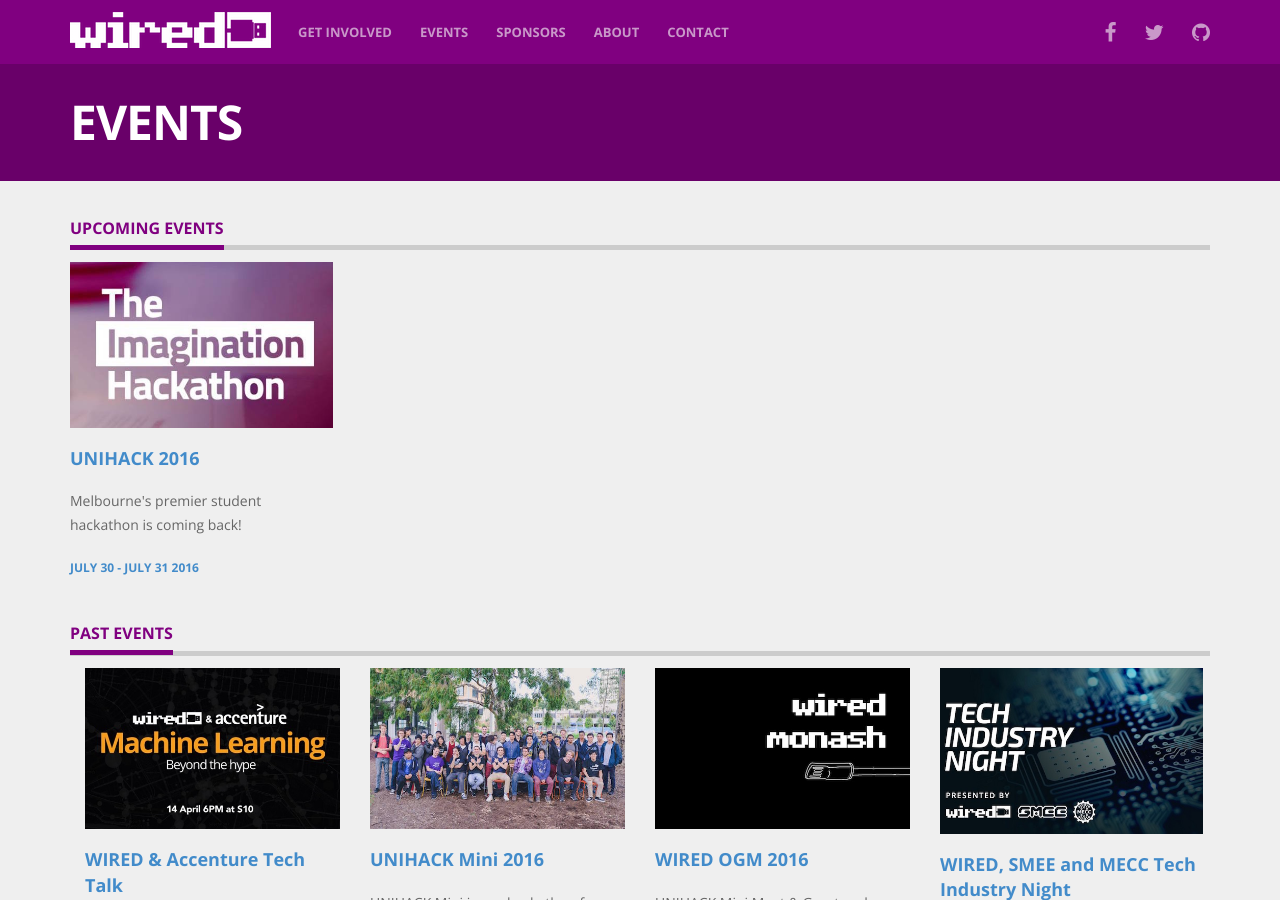
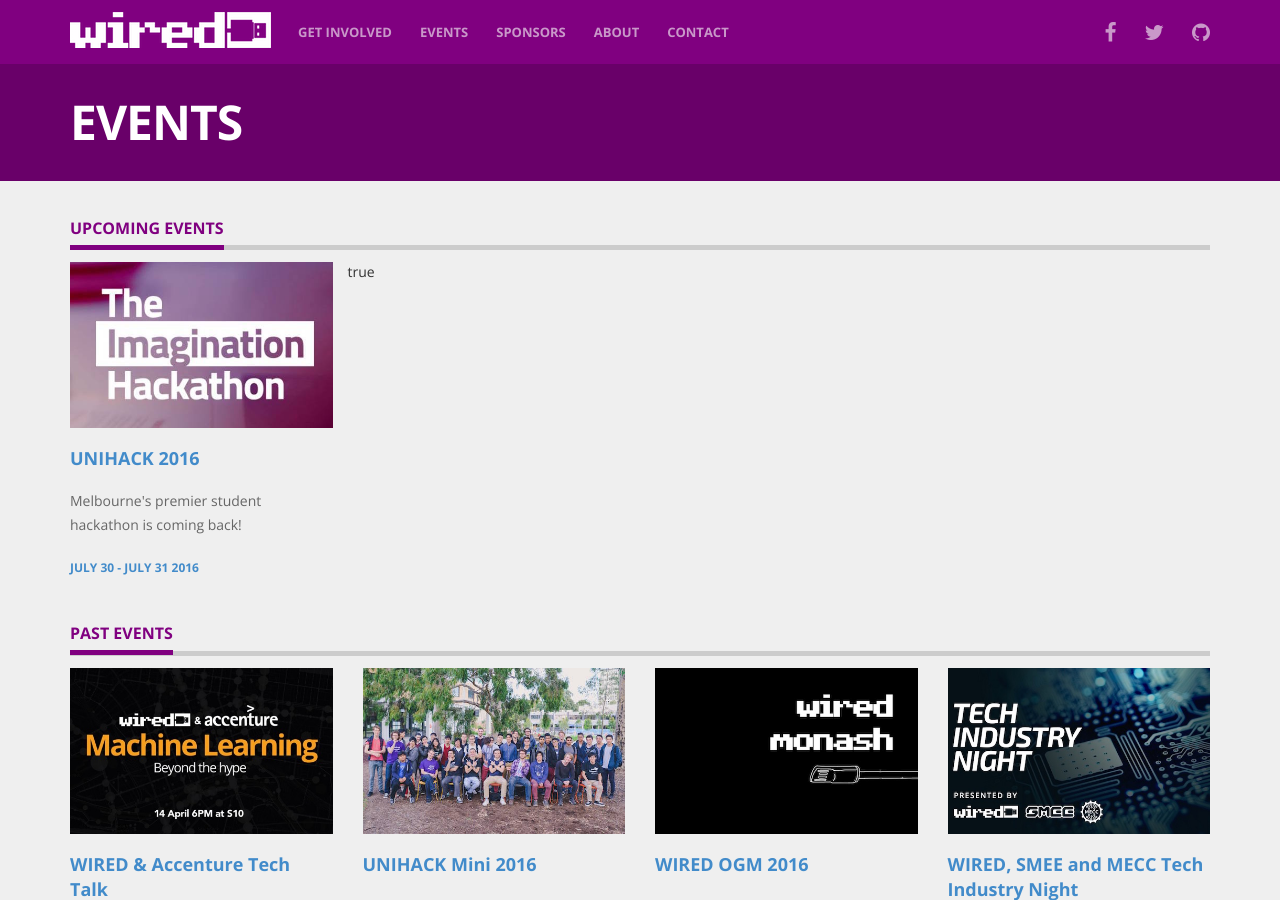
Before and after one commit to wiredmonash/wiredmonash.github.io, a Jekyll site: the page built from events.html, in a window 1280 px wide and 900 px high. Built offline with Jekyll 4.4.1, drawn with Linux system fonts in a browser that asks for light colours; nearby versions of some CDN libraries.

Commit message:
Update layout logic in events page

```diff
--- a/events.html
+++ b/events.html
@@ -31,22 +31,33 @@
         <div id="upcoming" class="page-element">
           <h3><span>Upcoming Events</span></h3>
           {% for event in upcoming_events %}
-            {% cycle '<div class="row">', '', '', '' %}
+            {% capture test %}{% cycle 'upcoming': '1', '2', '3', '4' %}{% endcapture %}
+            {% if test == '1' %}
+              <div class="row">
+            {% endif %}
               <div class="col-md-3 col-sm-3">
                 {% include event.html %}
               </div>
-            {% cycle '', '', '', '</div>' %}
+            {{ forloop.last }}
+            {% if test == '4' or forrloop.last %}
+              </div>
+            {% endif %}
           {% endfor %}
         </div>
 
         <div id="past" class="page-element">
           <h3><span>Past Events</span></h3>
           {% for event in past_events %}
-            {% cycle '<div class="row">', '', '', '' %}
+            {% capture test2 %}{% cycle 'past': '1', '2', '3', '4' %}{% endcapture %}
+            {% if test2 == '1' %}
+              <div class="row">
+            {% endif %}
               <div class="col-md-3 col-sm-3">
                 {% include event.html %}
               </div>
-            {% cycle '', '', '', '</div>' %}
+            {% if test2 == '4' or forrloop.last %}
+              </div>
+            {% endif %}
           {% endfor %}
         </div>
       </div>
```
